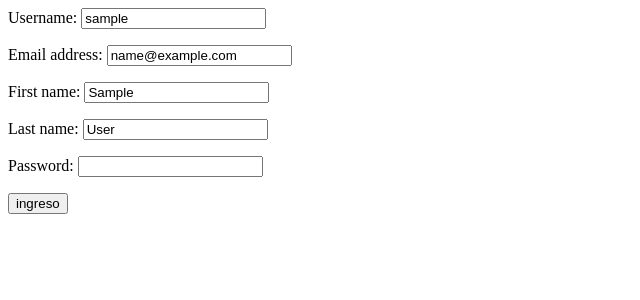
After one commit to dafma/admin_facilito, a Django app: page /clients/edit/ in a window 1280 px wide. The commit adds this page. Shown: the top 300 px of the page, without its empty margins (0-640 px from the left). Run offline with Django 3.2, Linux system fonts and the light colour scheme; the visitor is signed in with stand-in values (Sample User, id 1).

Commit message:
add update view

```diff
--- a/clients/forms.py
+++ b/clients/forms.py
@@ -1,5 +1,13 @@
 from django import forms
 from django.contrib.auth.models import User
+
+"""
+constant"""
+ERROR_MESSAGE_USER =  {'required': 'El username es requerido',
+                                                'unique': 'El username ya se encuentra registrado',
+                                                'invalid':'el usrname es incorrecto'}
+ERROR_MESSAGE_PASSWORD = {'required': 'El password es requerido'}
+ERROR_MESSAGE_EMAIL = {'required': 'El email es requerido', 'invalid': 'ingrese un correo valido'}
 
 class LoginForm(forms.Form):
     username = forms.CharField(max_length=20)
@@ -7,13 +15,18 @@ class LoginForm(forms.Form):
 
 
 class CreateUSerForm(forms.ModelForm):
-    username = forms.CharField(max_length=20,
-                               error_messages= {'required': 'El username es requerido',
-                                                'unique': 'El username ya se encuentra registrado',
-                                                'invalid':'el usrname es incorrecto'})
-    password = forms.CharField(max_length=20, widget=forms.PasswordInput(),
-                               error_messages={'required': 'El password es requerido'})
-    email = forms.CharField(error_messages={'required': 'El email es requerido', 'invalid': 'ingrese un correo valido'})
+    username = forms.CharField(max_length=20,error_messages= ERROR_MESSAGE_USER)
+    password = forms.CharField(max_length=20, widget=forms.PasswordInput(),error_messages=ERROR_MESSAGE_PASSWORD)
+    email = forms.CharField(error_messages=ERROR_MESSAGE_EMAIL)
     class Meta:
         model = User
         fields = ('username', 'password', 'email')
+
+
+class EditUserForm(forms.ModelForm):
+    username = forms.CharField(max_length=20,error_messages=ERROR_MESSAGE_USER)
+    password = forms.CharField(max_length=20, widget=forms.PasswordInput(),error_messages=ERROR_MESSAGE_PASSWORD)
+
+    class Meta:
+        model = User
+        fields = ('username', 'email', 'first_name', 'last_name')
--- a/clients/templates/dashboard.html
+++ b/clients/templates/dashboard.html
@@ -3,3 +3,4 @@
 
 <a href="{% url "clients:logout" %}">Logout</a>
 <a href="{% url "clients:show" user.username %}">Show</a>
+<a href="{% url "clients:edit"  %}">Edit</a>
--- /dev/null
+++ b/clients/templates/edit.html
@@ -0,0 +1,6 @@
+
+<form action="" method="post">
+    {% csrf_token %}
+    {{ form.as_p }}
+    <input type="submit" value="ingreso">
+</form>
--- a/clients/urls.py
+++ b/clients/urls.py
@@ -9,5 +9,6 @@ urlpatterns = [
     url(r'^logout/', views.logout, name= 'logout'),
     url(r'^dashboard/', views.DashboardView.as_view(), name='dashboard'),
     url(r'^create/', views.CreateUserr.as_view(), name='create'),
+    url(r'^edit/', views.EditView.as_view(), name='edit'),
 
 ]
--- a/clients/views.py
+++ b/clients/views.py
@@ -1,10 +1,10 @@
 from django.http import HttpResponse, HttpResponseRedirect
 from django.shortcuts import render, redirect
 from django.urls import reverse_lazy
-from django.views.generic import View, DetailView, CreateView
+from django.views.generic import View, DetailView, CreateView, UpdateView
 from django.contrib.auth.mixins import LoginRequiredMixin
 
-from .forms import LoginForm, CreateUSerForm
+from .forms import LoginForm, CreateUSerForm, EditUserForm
 from django.contrib.auth import authenticate, login as login_django
 from django.contrib.auth import logout as logout_django
 from django.contrib.auth.decorators import login_required
@@ -16,6 +16,17 @@ class ShowView(DetailView):
     template_name = 'show.html'
     slug_field = 'username' # que campo de la base de datos
     slug_url_kwarg = 'username_url' # que de la url
+
+
+class EditView(UpdateView):
+    model = User
+    template_name = 'edit.html'
+    success_url = reverse_lazy('client:dashboard')
+    form_class = EditUserForm
+
+    def get_object(self, queryset=None):
+        return self.request.user
+
 
 
 
```
